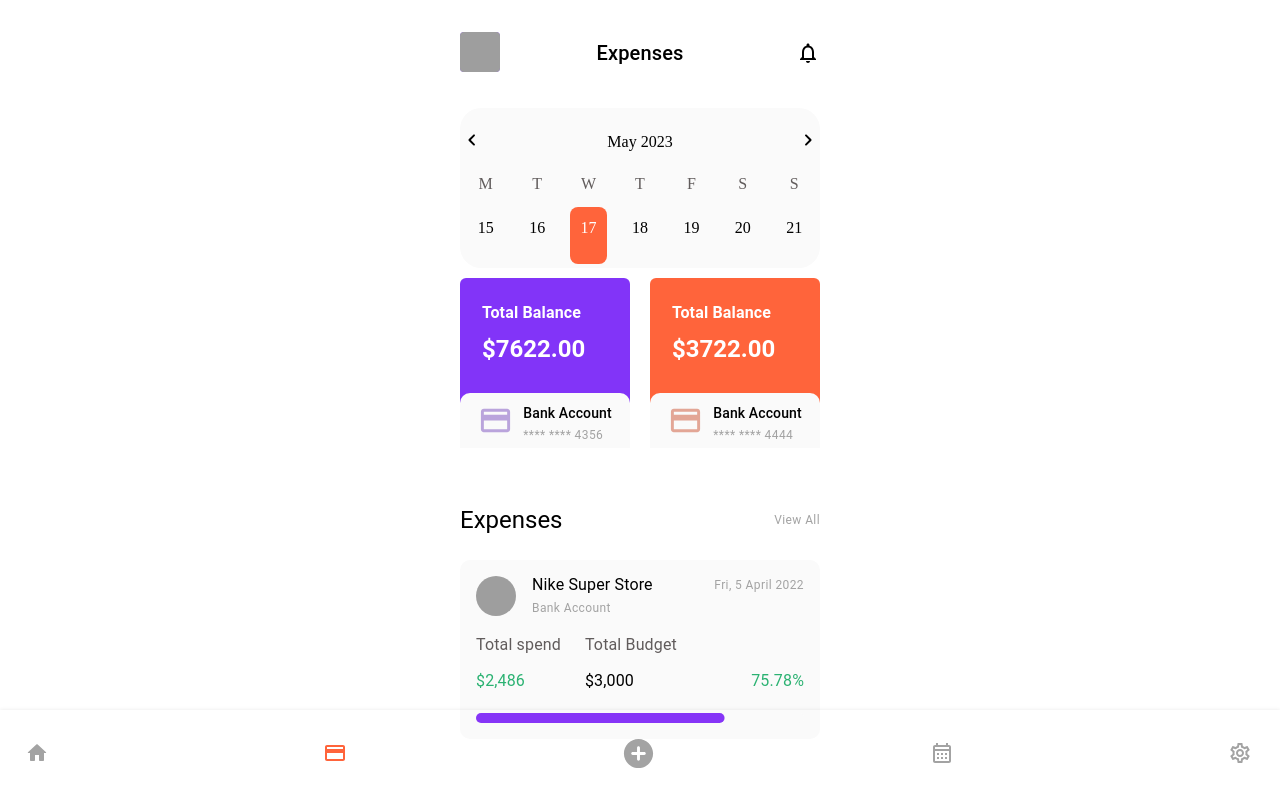
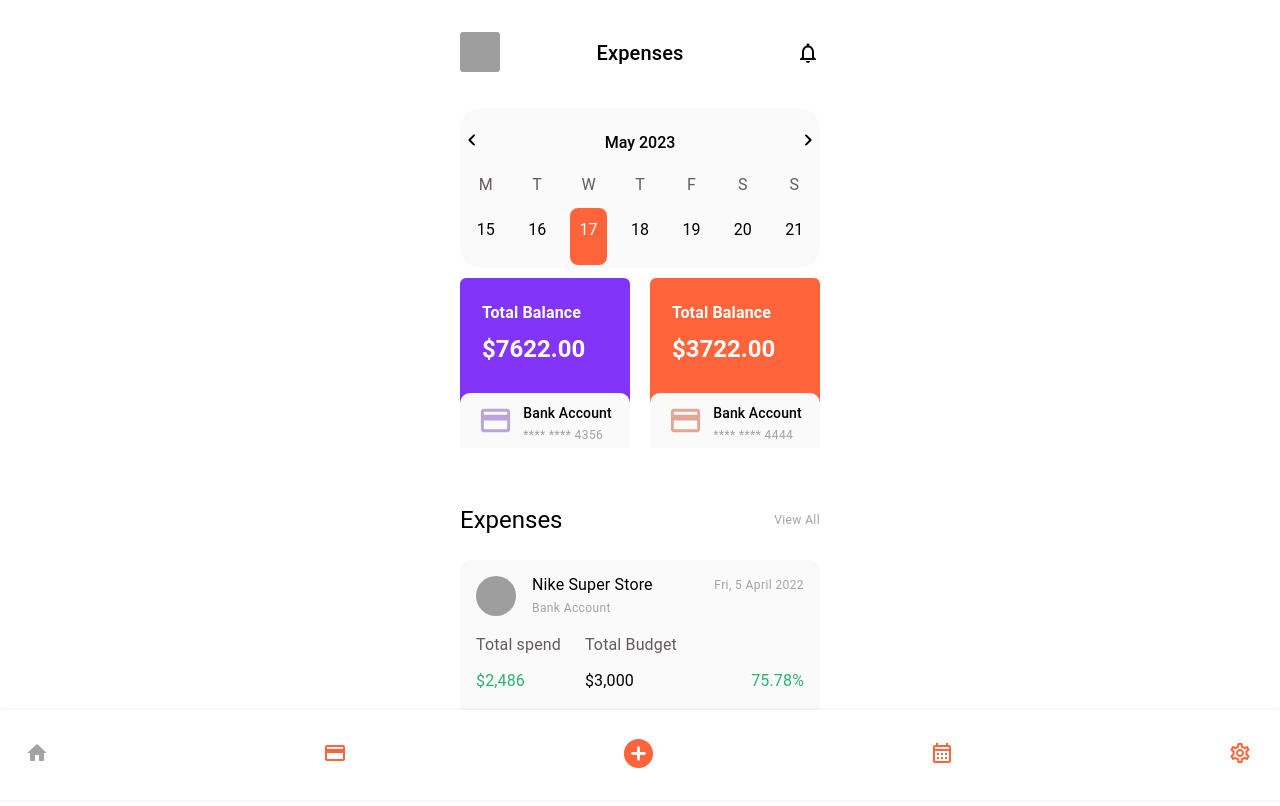
Before and after one commit to veryGlad/budget-app, a React (Create React App) app: page /expenses in a window 1280 px wide. Shown: the top 806 px of the page. Built offline with nearby package versions, Linux system fonts and the light colour scheme; grey boxes are pictures that could not be loaded.

Commit message:
Stylefix, routing fix for GitHub Pages

```diff
--- a/package.json
+++ b/package.json
@@ -2,6 +2,7 @@
   "name": "budget-app",
   "version": "0.1.0",
   "private": true,
+  "homepage": "https://veryglad.github.io/budget-app",
   "dependencies": {
     "@emotion/react": "^11.11.0",
     "@emotion/styled": "^11.11.0",
--- a/src/App.tsx
+++ b/src/App.tsx
@@ -3,15 +3,18 @@ import { BrowserRouter, Route, Routes } from 'react-router-dom';
 import Footer from './components/Footer';
 import HomePage from './components/pages/HomePage';
 import ExpensesPage from './components/pages/ExpensesPage';
+import { Box } from '@mui/material';
 
 function App() {
   return (
     <div className='App'>
       <BrowserRouter>
-        <Routes>
-          <Route path={'/home'} element={<HomePage />} />
-          <Route path={'/expenses'} element={<ExpensesPage />} />
-        </Routes>
+        <Box paddingBottom={'90px'}>
+          <Routes>
+            <Route path={'/'} element={<HomePage />} />
+            <Route path={'/expenses'} element={<ExpensesPage />} />
+          </Routes>
+        </Box>
         <Footer />
       </BrowserRouter>
     </div>
--- a/src/components/CardsWithTotalBalance.tsx
+++ b/src/components/CardsWithTotalBalance.tsx
@@ -15,7 +15,7 @@ const CardsWithTotalBalance = () => {
       display={'flex'}
       justifyContent={'space-between'}
       marginTop={'32px'}
-      maxWidth={360}
+      width={'360px'}
       margin={'0 auto'}
     >
       {bankAccounts.map((card, index) => (
--- a/src/components/Footer.tsx
+++ b/src/components/Footer.tsx
@@ -1,11 +1,11 @@
 import React from 'react';
-import { Box, Button, styled } from '@mui/material';
+import { Box, styled } from '@mui/material';
 import HomeRoundedIcon from '@mui/icons-material/HomeRounded';
 import CreditCardOutlinedIcon from '@mui/icons-material/CreditCardOutlined';
 import AddCircleRoundedIcon from '@mui/icons-material/AddCircleRounded';
 import CalendarMonthOutlinedIcon from '@mui/icons-material/CalendarMonthOutlined';
 import SettingsOutlinedIcon from '@mui/icons-material/SettingsOutlined';
-import { Link, NavLink } from 'react-router-dom';
+import { NavLink } from 'react-router-dom';
 
 const StyledLink = styled(NavLink)`
   color: #a3a3a3;
@@ -22,10 +22,11 @@ const StyledLink = styled(NavLink)`
 const Footer = () => {
   return (
     <Box
-      position={'absolute'}
+      position={'fixed'}
       left={0}
       bottom={0}
       height={'90px'}
+      bgcolor={'#FFF'}
       width={'100%'}
       boxShadow={'0px 0px 4px rgba(0, 0, 0, 0.09)'}
     >
@@ -37,19 +38,19 @@ const Footer = () => {
         marginRight={'28px'}
         marginLeft={'25px'}
       >
-        <StyledLink to={'/home'}>
+        <StyledLink to={'/'}>
           <HomeRoundedIcon />
         </StyledLink>
         <StyledLink to={'/expenses'}>
           <CreditCardOutlinedIcon />
         </StyledLink>
-        <StyledLink to={'/'}>
+        <StyledLink to={'#'}>
           <AddCircleRoundedIcon fontSize={'large'} />
         </StyledLink>
-        <StyledLink to={'/'}>
+        <StyledLink to={'#'}>
           <CalendarMonthOutlinedIcon />
         </StyledLink>
-        <StyledLink to={'/'}>
+        <StyledLink to={'#'}>
           <SettingsOutlinedIcon />
         </StyledLink>
       </Box>
--- a/src/components/WeekCalendar/weekCalendar.styles.ts
+++ b/src/components/WeekCalendar/weekCalendar.styles.ts
@@ -1,7 +1,7 @@
 import { Box, styled } from '@mui/material';
-import WeekCalendar from './WeekCalendar';
 
 export const WeekCalendarWrapper = styled(Box)`
+  font-family: 'Roboto', 'Helvetica', 'Arial', sans-serif;
   width: 360px;
   height: 160px;
   background: #fafafa;
--- a/src/components/pages/ExpensesPage.tsx
+++ b/src/components/pages/ExpensesPage.tsx
@@ -18,9 +18,7 @@ const ExpensesPage = () => {
       />
 
       <WeekCalendar />
-      <Box marginRight={'27px'} marginLeft={'27px'}>
-        <CardsWithTotalBalance />
-      </Box>
+      <CardsWithTotalBalance />
       <Section title={'Expenses'} rightElement={<ViewAll />}>
         <ExpensesList />
       </Section>
```
